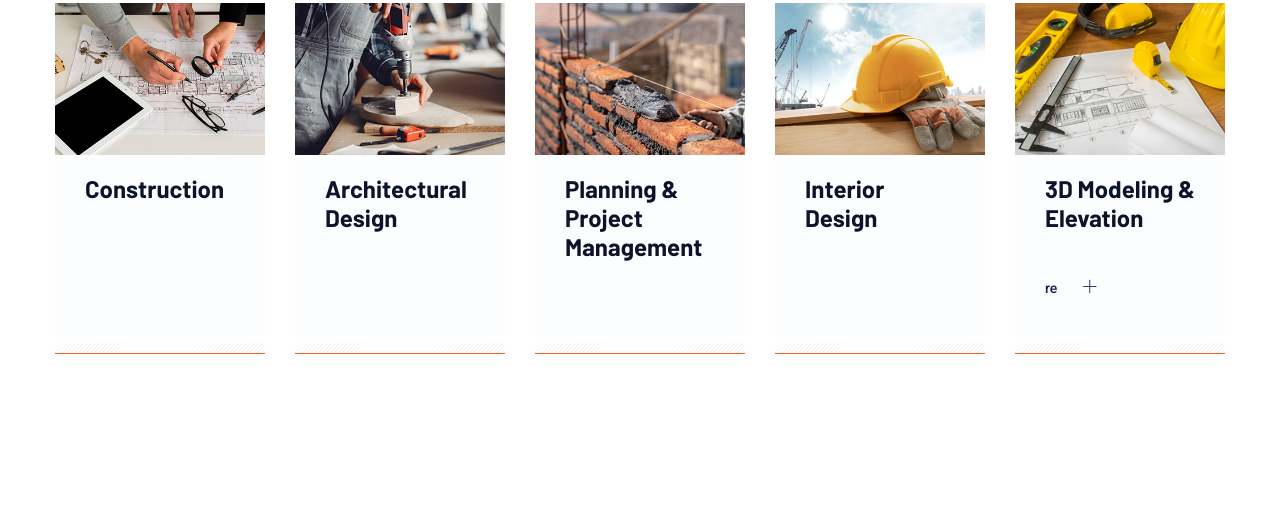
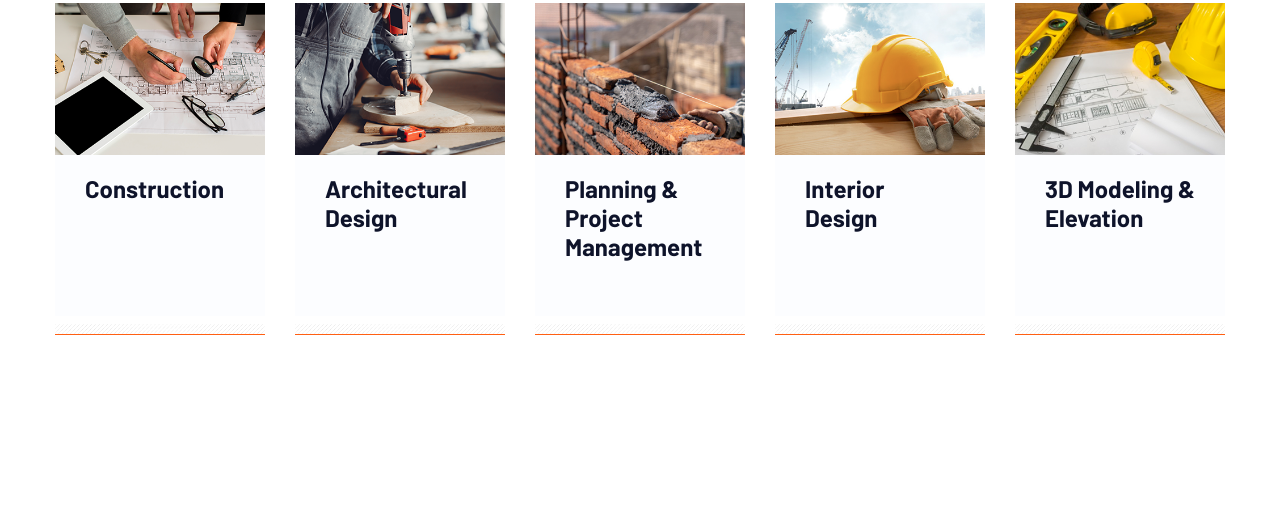
Before and after one commit to harshali533/harsh, a plain HTML site: page index.html in a window 1280 px wide. Shown: the part 1165-1693 px from the top of the page. Drawn offline with Linux system fonts and the light colour scheme; a script that the page names is missing.

Commit message:
Update index.html
removed

Signed-off-by: harshali533 <harshalikamble.hli@gmail.com>

```diff
--- a/index.html
+++ b/index.html
@@ -364,7 +364,6 @@
                             </div>
                             <div class="service-cap">
                                 <h4><a href="services_details.html">3D Modeling & Elevation</a></h4>
-                                <a href="services_details.html" class="more-btn">re <i class="ti-plus"></i></a>
                             </div>
                             <div class="service-icon">
                                 <img src="assets/img/icon/services_icon1.png" alt="">
```
